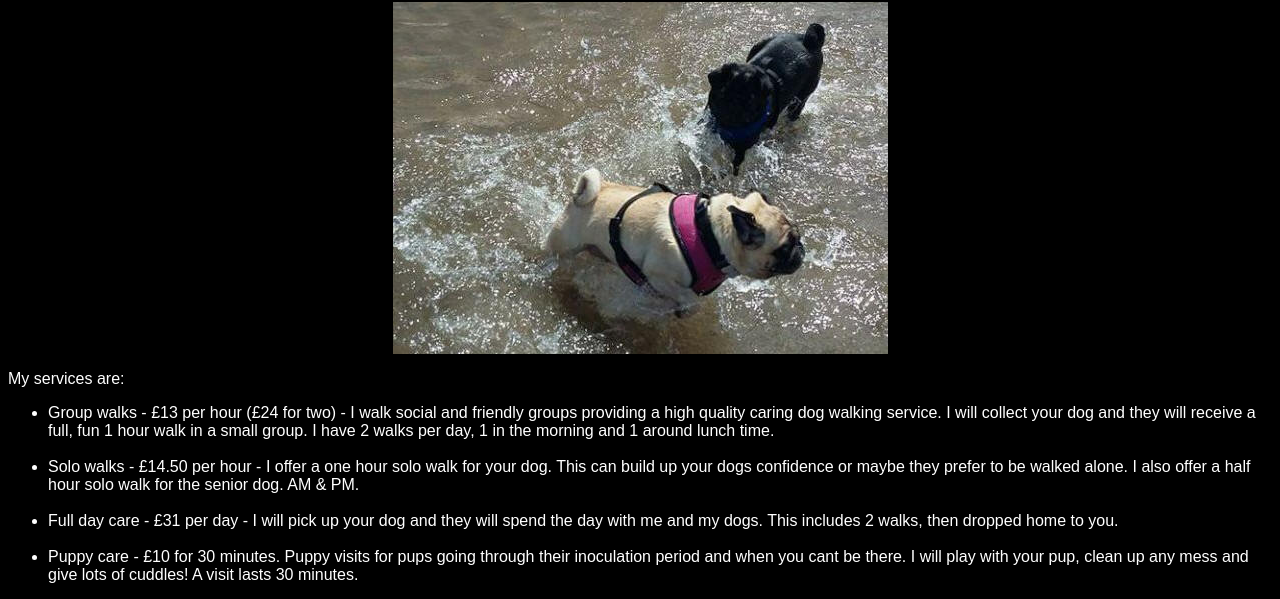
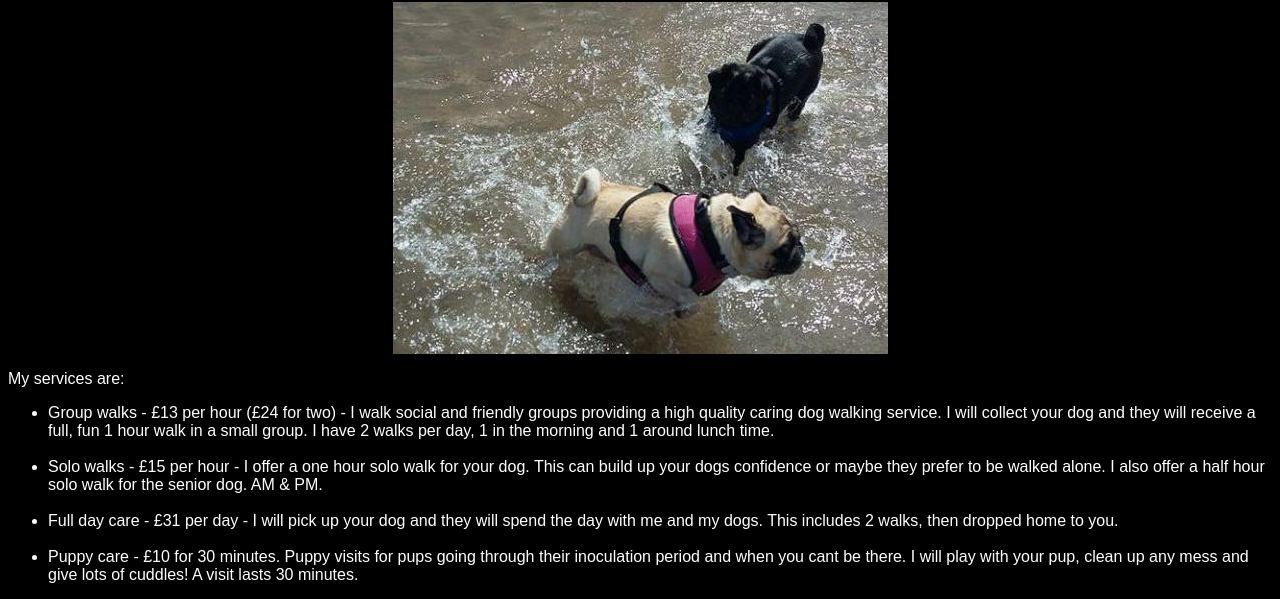
Before and after one commit to davidhgibsonx/EdinburghUrbanDogWalker, a plain HTML site: page services.htm in a window 1280 px wide. Shown: the part 186-785 px from the top of the page. Drawn offline with Linux system fonts and the light colour scheme.

Commit message:
Update services.htm

```diff
--- a/services.htm
+++ b/services.htm
@@ -47,7 +47,7 @@ Dog Walker</font></p>
 	lunch time.<br>
 &nbsp;</font></li>
 	<li><font face="Arial">Solo
-walks - &#163;14.50 per hour - I offer a one hour solo walk for your dog. This
+walks - &#163;15 per hour - I offer a one hour solo walk for your dog. This
 can build up your dogs confidence or maybe they prefer to be walked
 alone. I also offer a half hour solo walk for the senior dog. AM &amp;
 PM.<br>
```
